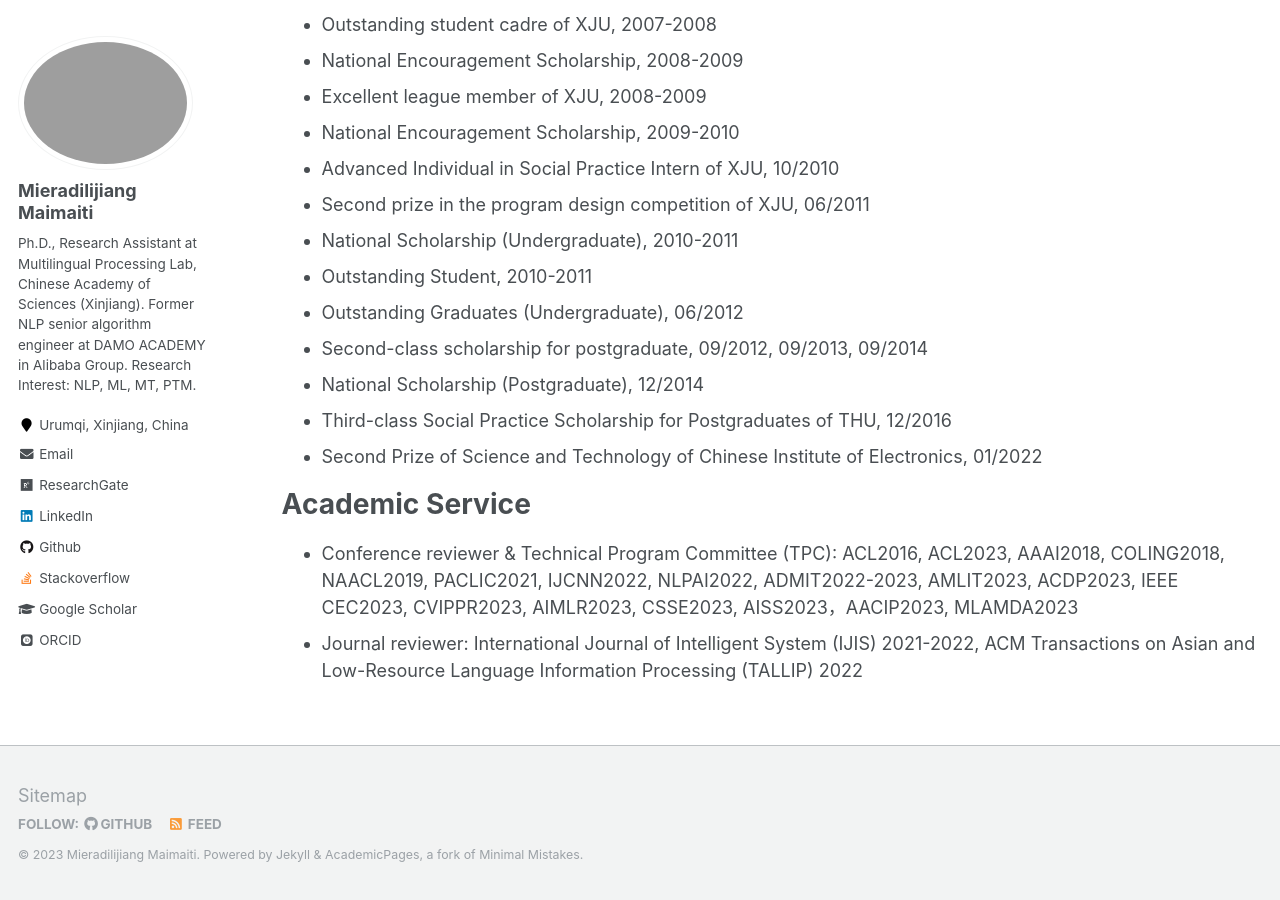
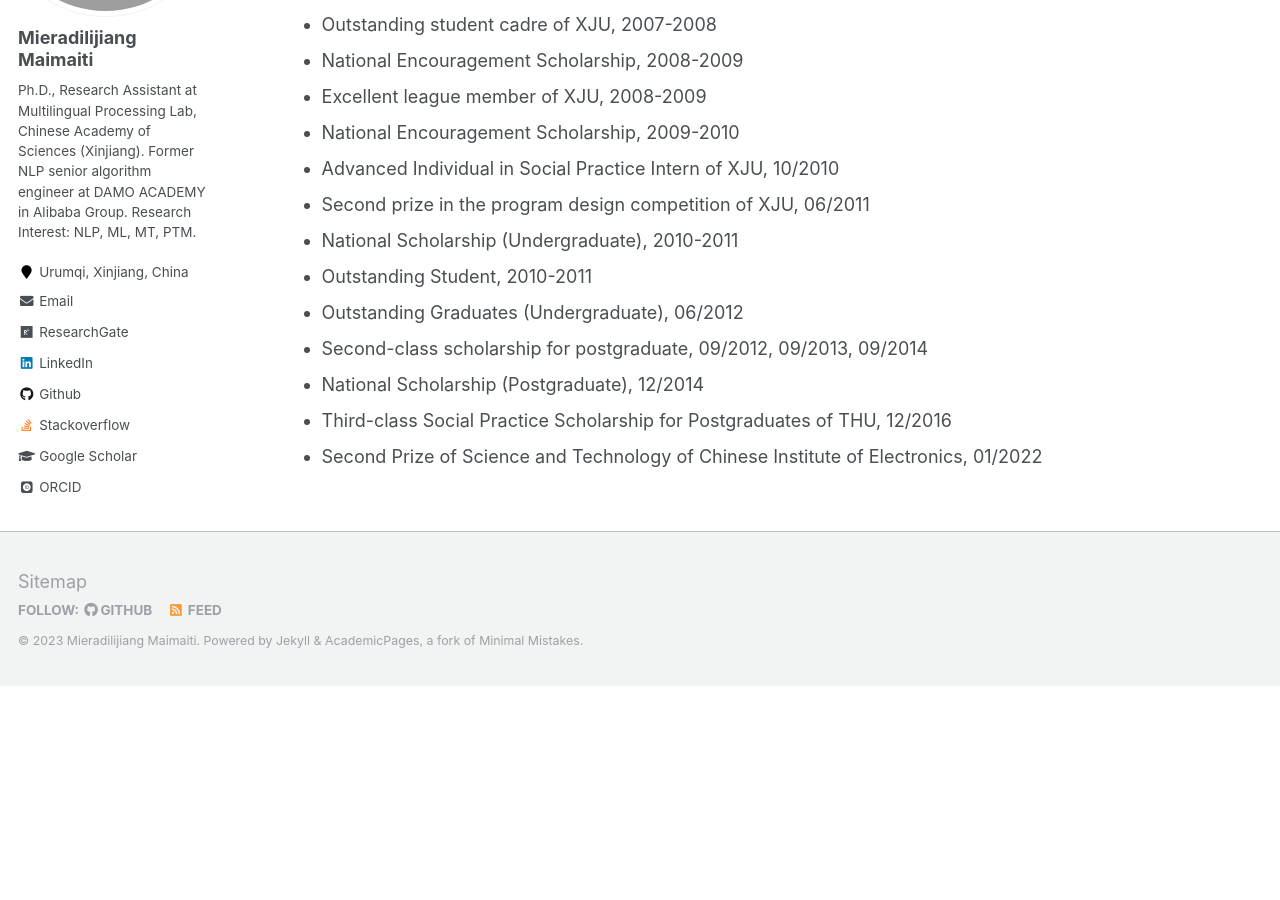
Before and after one commit to miradel51/miradel51.github.io, a Jekyll site: the page built from _pages/cv.md, in a window 1280 px wide and 900 px high, scrolled down 3827 px. Built offline with Jekyll 4.4.1, drawn with Linux system fonts in a browser that asks for light colours; some web fonts are replaced; after the commit the page ends 4513 px from its top, so only the background shows below that.

Commit message:
Update cv.md
removed the academic service from the cv site.

```diff
--- a/_pages/cv.md
+++ b/_pages/cv.md
@@ -125,10 +125,10 @@ Honors
 * Third-class Social Practice Scholarship for Postgraduates of THU, 12/2016
 * Second Prize of Science and Technology of Chinese Institute of Electronics, 01/2022
 
-Academic Service
+<!-- Academic Service
 ======
 * Conference reviewer & Technical Program Committee (TPC): ACL2016, ACL2023, AAAI2018, COLING2018, NAACL2019, PACLIC2021, IJCNN2022, NLPAI2022, ADMIT2022-2023, AMLIT2023, ACDP2023, IEEE CEC2023, CVIPPR2023, AIMLR2023, CSSE2023, AISS2023，AACIP2023, MLAMDA2023
-* Journal reviewer: International Journal of Intelligent System (IJIS) 2021-2022, ACM Transactions on Asian and Low-Resource Language Information Processing (TALLIP) 2022
+* Journal reviewer: International Journal of Intelligent System (IJIS) 2021-2022, ACM Transactions on Asian and Low-Resource Language Information Processing (TALLIP) 2022 -->
 
 <!-- Selected Talks
 ======
```
